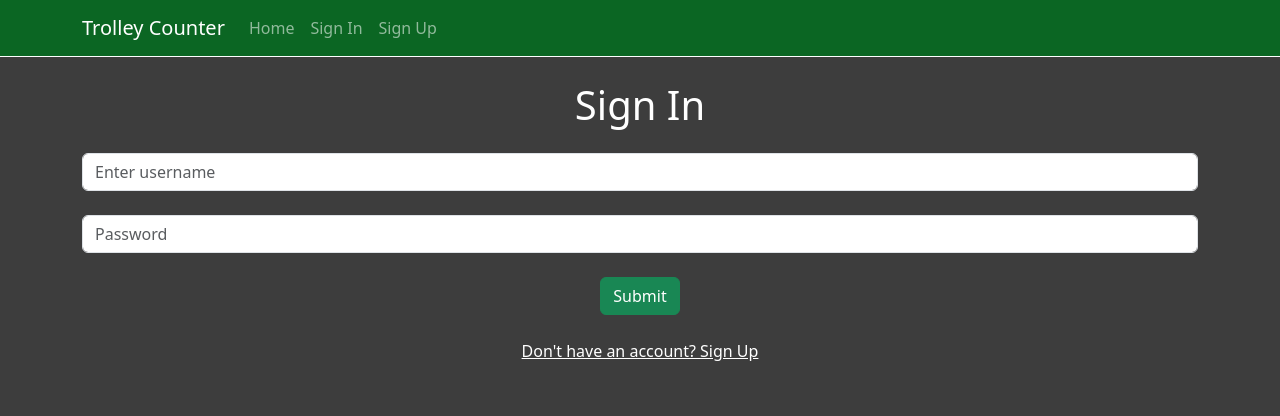
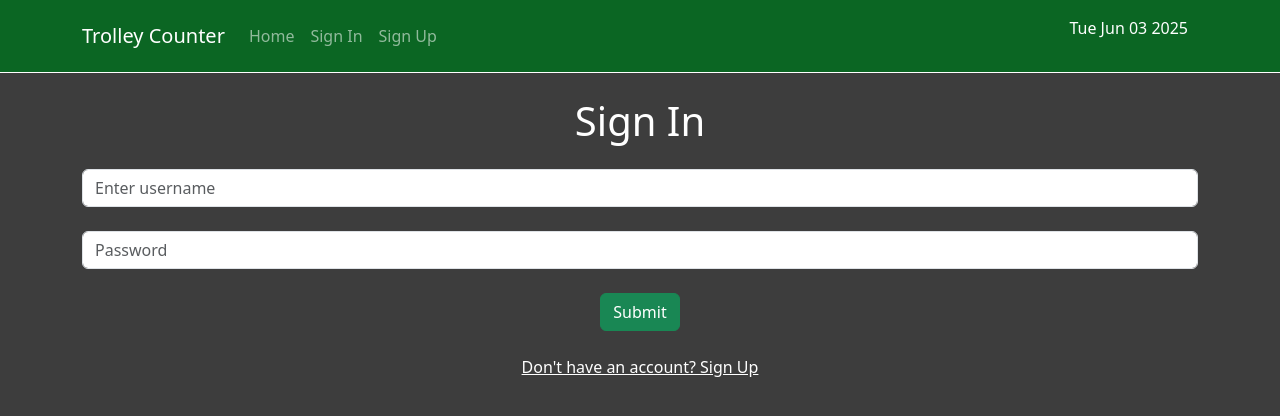
Before and after one commit to cameronjamesw/trolley-counter-frontend, a React (Create React App) app: page /sign-in in a window 1280 px wide. Shown: the top 416 px of the page. Built offline with nearby package versions, Linux system fonts and the light colour scheme.

Commit message:
added date along with responsive nav

```diff
--- /dev/null
+++ b/src/components/CurrentDate.js
@@ -0,0 +1,20 @@
+import React, { useEffect, useState } from 'react'
+
+const CurrentDate = () => {
+    const [date, setDate] = useState(new Date())
+
+    useEffect( () => {
+        const interval = setInterval(() => {
+            setDate(new Date());
+        }, 3600000);
+
+        return () => clearInterval(interval);
+    }, [])
+  return (
+    <p className='text-white'>
+        {date.toDateString()}
+    </p>
+  )
+}
+
+export default CurrentDate
--- a/src/components/NavBar.js
+++ b/src/components/NavBar.js
@@ -7,6 +7,7 @@ import {
   useSetCurrentUser,
 } from "../contexts/CurrentUserContext";
 import { removeTokenTimestamp } from "../utils/utils";
+import CurrentDate from "./CurrentDate";
 
 const NavBar = () => {
   const currentUser = useCurrentUser();
@@ -59,12 +60,15 @@ const NavBar = () => {
             {currentUser ? loggedInIcons : loggedOutIcons}
           </Nav>
         </Navbar.Collapse>
+        {currentUser && (
+          <span className={`d-none d-lg-block ${styles.Link}`}>
+            <p>Welcome back, {currentUser?.username}!</p>
+          </span>
+        )}
+         <span className={`d-none d-lg-block ${styles.Link}`}>
+          <CurrentDate />
+        </span>
       </Container>
-      { currentUser &&
-      <Nav.Item className="text-white px-4 justify-self-end">
-        <p>Welcome back, {currentUser?.username}!</p>
-      </Nav.Item>
-      }
     </Navbar>
   );
 };
--- a/src/styles/NavBar.module.css
+++ b/src/styles/NavBar.module.css
@@ -2,3 +2,12 @@
     background-color: #0B6623;
     border-bottom: #fff solid 1px;
 }
+
+.Link {
+    display: block;
+    padding-top: 0.5rem;
+    padding-bottom: 0.5rem;
+    padding-left: 10px;
+    padding-right: 10px;
+    color: #fff;
+}
```
